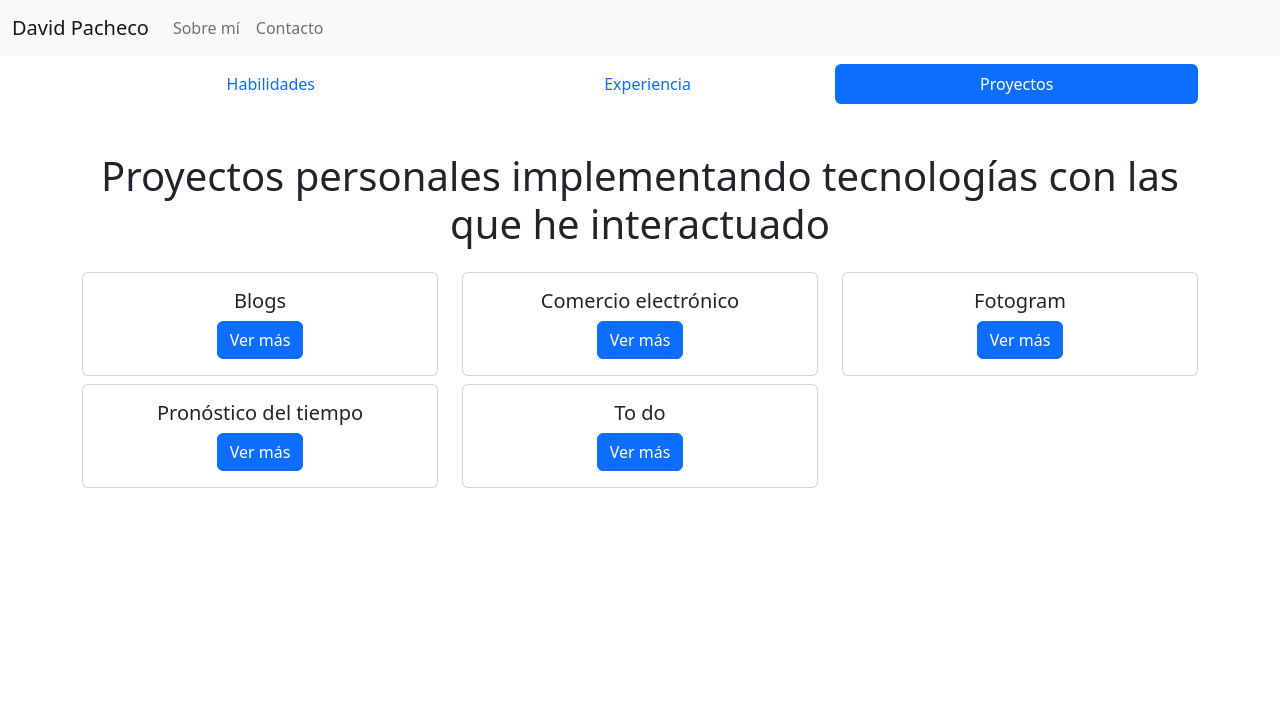
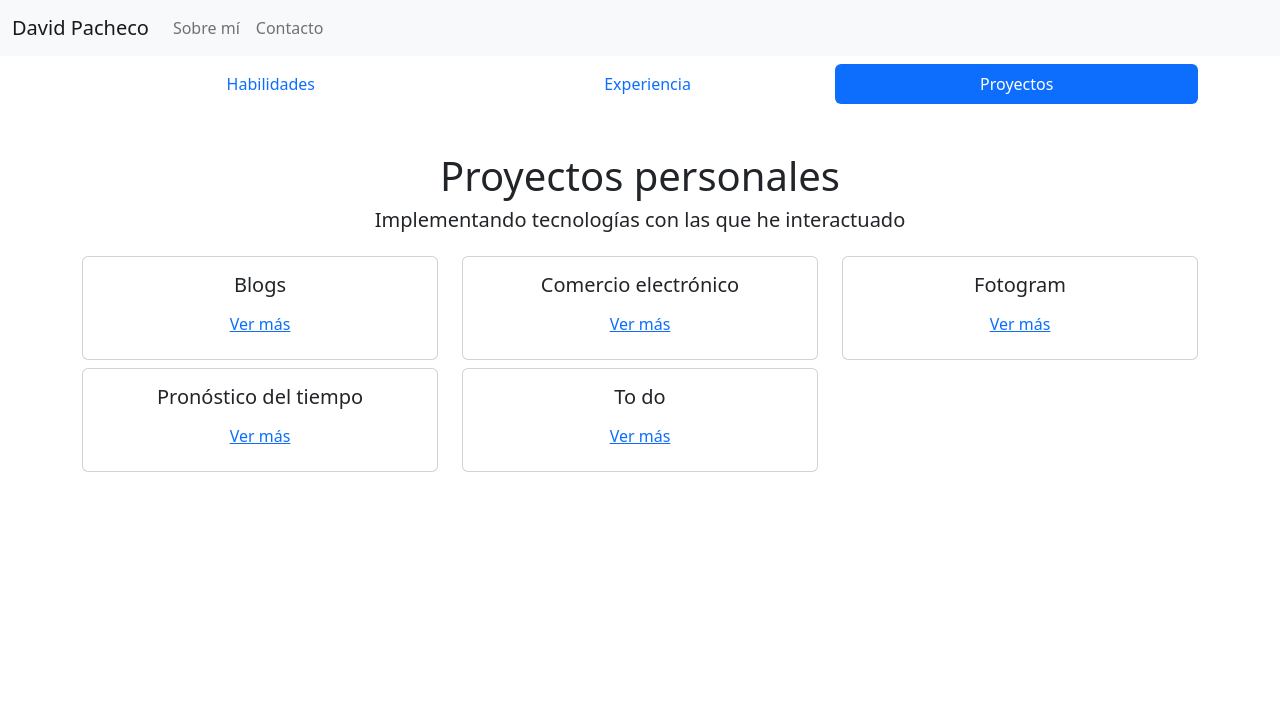
Before and after one commit to David-Hdez/portafolio, an Astro site: page /sobre-mi/proyectos in a window 1280 px wide. Shown: the top 715 px of the page. Built offline with nearby package versions, Linux system fonts and the light colour scheme; Astro itself is replaced by a stand-in of ours.

Commit message:
refactor: tech stack and projects grid
Change button as button link for details of experience.

```diff
--- a/src/components/TechStack.astro
+++ b/src/components/TechStack.astro
@@ -13,7 +13,7 @@ const { logo, description, legend } = Astro.props;
     <div class="card">
         <img src={logo} class="card-img-top mx-auto logo-tech" alt={description}>
         <div class="card-body">
-            <h5 class="card-title">{legend}</h5>
+            <h5 class="card-text text-center">{legend}</h5>
         </div>
     </div>
 </div>
--- a/src/pages/sobre-mi/proyectos.astro
+++ b/src/pages/sobre-mi/proyectos.astro
@@ -35,9 +35,10 @@ const allProjects = await Astro.glob("../proyectos/*.md");
 	<div class="row mt-5">
 		<div class="col-12 text-center">
 			<h1>
-				Proyectos personales implementando tecnologías con las que he
-				interactuado
+				Proyectos personales
 			</h1>
+			<h5>Implementando tecnologías con las que he
+				interactuado</h5>
 		</div>
 	</div>
 	<div class="row mt-2">
@@ -49,7 +50,7 @@ const allProjects = await Astro.glob("../proyectos/*.md");
 							<h5 class="card-title">
 								{project.frontmatter.name}
 							</h5>
-							<a href={project.url} class="btn btn-primary">
+							<a href={project.url} class="btn btn-link">
 								Ver más
 							</a>
 						</div>
```
